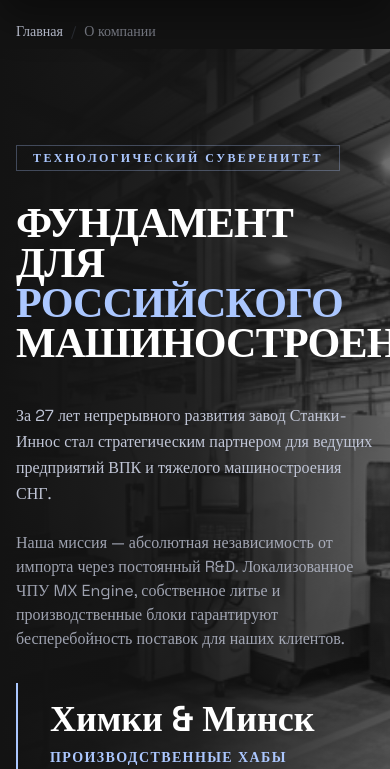
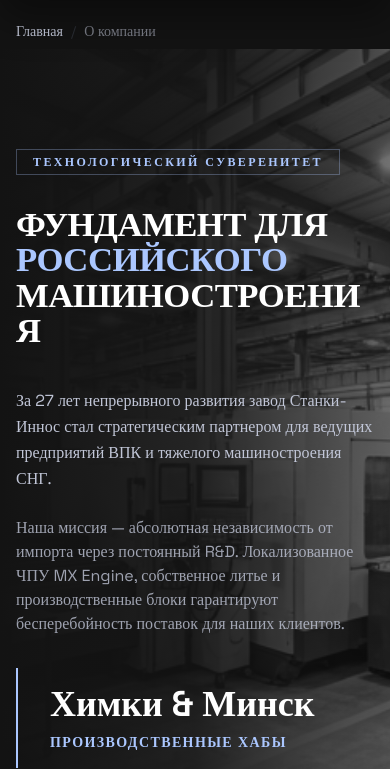
Before and after one commit to bykhauskiivan-sudo/innos-website, a plain HTML site: page innos-site/about.html in a window 390 px wide. Shown: the part 75-844 px from the top of the page. Drawn offline with Linux system fonts and the light colour scheme; a web font is replaced by a local one.

Commit message:
Fix about hero title overflow on mobile

```diff
--- a/innos-site/about.html
+++ b/innos-site/about.html
@@ -151,7 +151,7 @@
 <div class="container mx-auto px-4 sm:px-6 lg:px-8 relative z-10">
 <div class="max-w-4xl">
 <span class="inline-block px-4 py-1 border border-primary/30 text-primary text-xs font-bold tracking-[0.2em] uppercase mb-8">ТЕХНОЛОГИЧЕСКИЙ СУВЕРЕНИТЕТ</span>
-<h1 class="about-hero-title text-[clamp(2.25rem,9.8vw,5.25rem)] font-headline font-bold text-white tracking-tighter mb-8 leading-[0.9] text-balance">
+<h1 class="about-hero-title font-headline font-bold text-white tracking-tighter mb-8 leading-[0.9] text-balance">
                         ФУНДАМЕНТ ДЛЯ <span class="text-primary">РОССИЙСКОГО</span> МАШИНОСТРОЕНИЯ
                     </h1>
 <div class="grid grid-cols-1 md:grid-cols-2 gap-8 md:gap-12 mt-10 md:mt-16">
--- a/innos-site/assets/css/pages.css
+++ b/innos-site/assets/css/pages.css
@@ -515,7 +515,12 @@
 }
 
 body.page-about .about-hero-title {
-  max-width: 14ch;
+  max-width: min(100%, 14ch);
+  width: 100%;
+  font-size: clamp(2.25rem, 6.8vw, 5.25rem);
+  overflow-wrap: anywhere;
+  word-break: normal;
+  text-wrap: balance;
 }
 
 body.page-contacts #contactRequestForm {
@@ -528,8 +533,9 @@
   }
 
   body.page-about .about-hero-title {
-    font-size: clamp(2rem, 10.8vw, 3.2rem);
-    line-height: 0.95;
-    letter-spacing: -0.02em;
+    max-width: 100%;
+    font-size: clamp(1.82rem, 8.9vw, 2.68rem);
+    line-height: 1.02;
+    letter-spacing: -0.015em;
   }
 }
```
